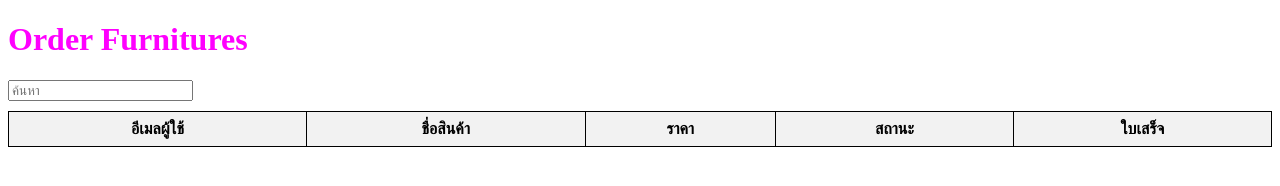
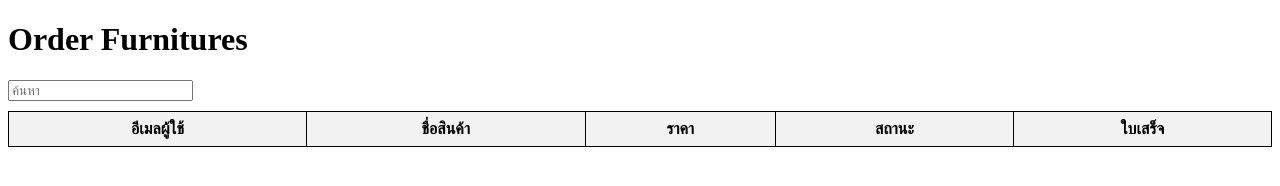
Before and after one commit to Xanderent/Shopping-website, a plain HTML site: page index.html in a window 1280 px wide. Drawn offline with Linux system fonts and the light colour scheme; no server answers.

Commit message:
update css

```diff
--- a/firebase.css
+++ b/firebase.css
@@ -1,6 +1,3 @@
-h1{
-    color: fuchsia;
-}
 .data-table {
     border-collapse: collapse;
     width: 100%;
```
